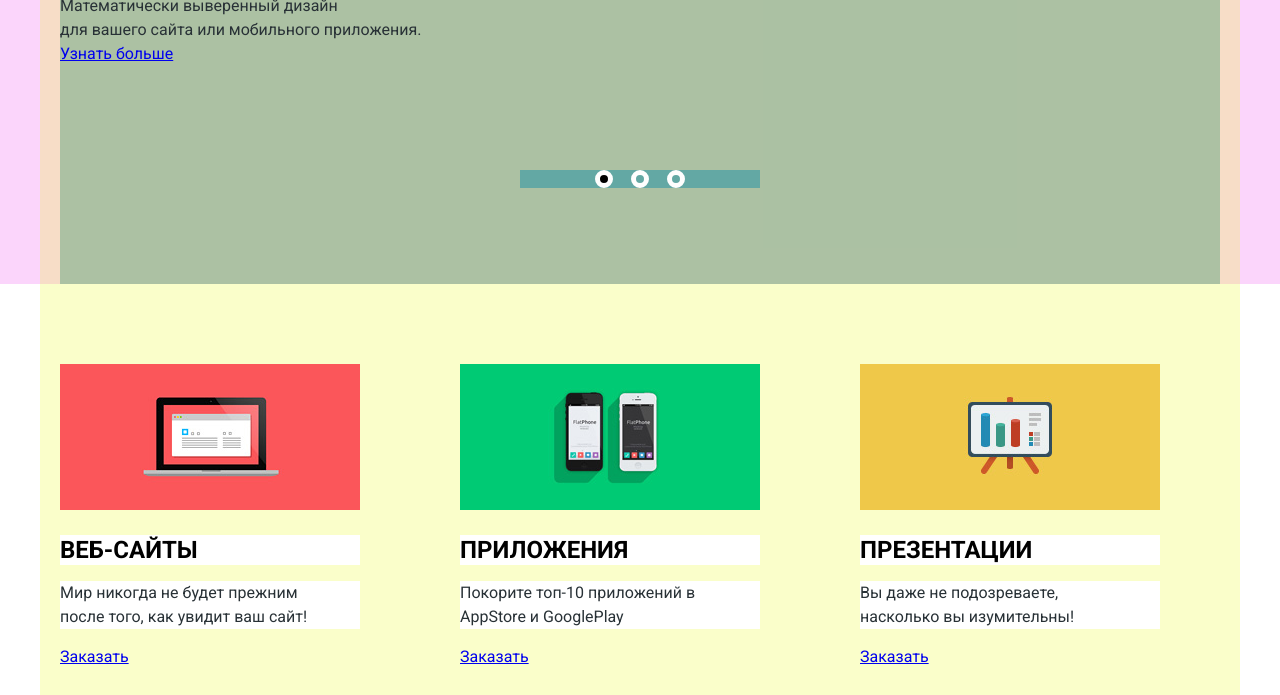
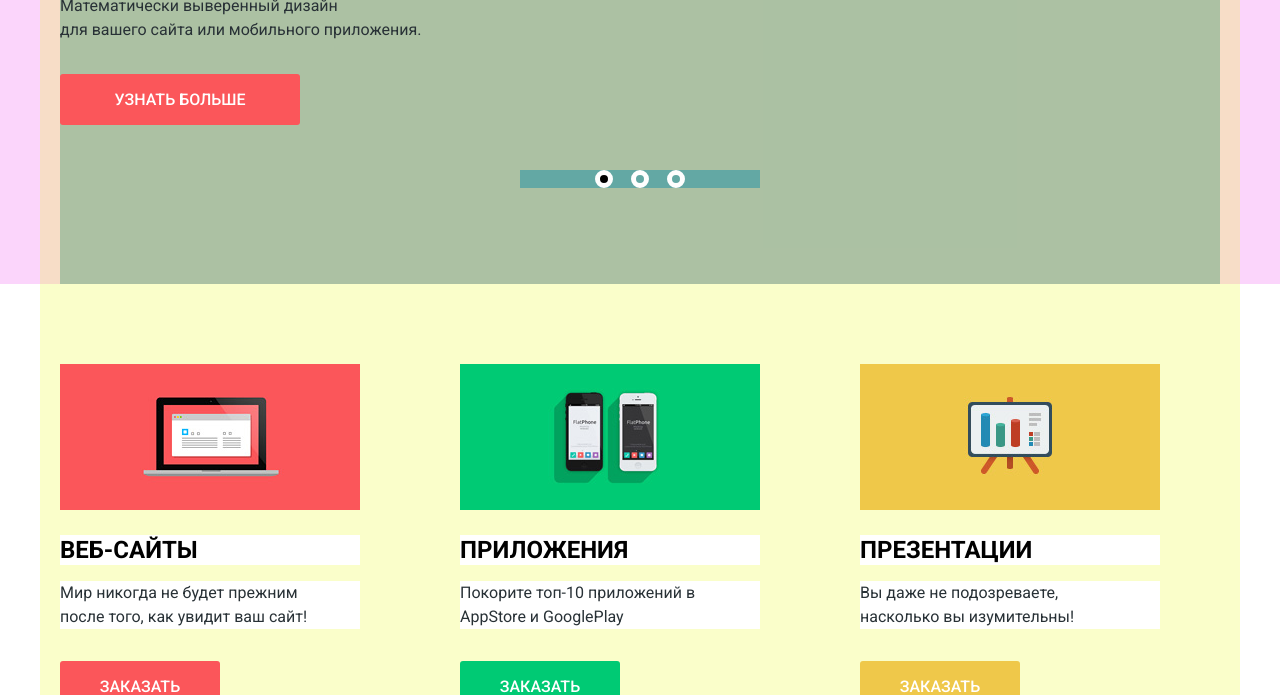
Before and after one commit to MariiaDenisova/nerds, a plain HTML site: page index.html in a window 1280 px wide. Shown: the part 261-956 px from the top of the page. Drawn offline with Linux system fonts and the light colour scheme.

Commit message:
блок преимуществ сделан

```diff
--- a/css/style.css
+++ b/css/style.css
@@ -6,7 +6,7 @@ body {
   font-weight: 400;
   font-size: 16px;
   line-height: 24px;
-  font-family: 'Roboto', sans-serif;
+  font-family: "Roboto", "Arial", sans-serif;
   color: #283136;
 
   background-color: #ffffff;
@@ -263,8 +263,71 @@ body {
 
 .features-item p {
   padding-right: 40px;
-
+  margin: 0;
+  margin-top: 16px;
   color: #283136;
 
   background-color: #ffffff;
 }
+
+/* .features-item .btn {
+  display: inline-block;
+  font: inherit;
+  background-color: #fb565a;
+  color: #ffffff;
+  cursor: pointer;
+  text-decoration: none;
+  text-transform: uppercase;
+  border: none;
+  font-weight: 500;
+  vertical-align: top;
+  text-align: center;
+  border-radius: 3px;
+}
+
+.features-btn-design {
+  padding-top: 14px;
+  padding-right: 40px;
+  padding-bottom: 13px;
+  padding-left: 40px;
+  margin-top: 32px;
+} */
+
+.btn {
+  display: inline-block;
+  font: inherit;
+  background-color: #fb565a;
+  color: #ffffff;
+  text-decoration: none;
+  text-transform: uppercase;
+  border: none;
+  font-weight: 500;
+  vertical-align: top;
+  text-align: center;
+  width: 160px;
+  border-radius: 3px;
+  padding: 0;
+  padding-top: 14px;
+  padding-bottom: 13px;
+  margin-top: 32px;
+}
+
+.features-btn-design-2 {
+  background-color: #00ca74;
+  color: #ffffff;
+}
+
+.features-btn-design-3 {
+  background-color: #efc84a;
+  color: #ffffff;
+}
+
+.delimiter {
+  width: 1160px;
+  height: 2px;
+}
+
+.delimiter img {
+  width: 1160px;
+  height: 2px;
+}
--- a/index.html
+++ b/index.html
@@ -72,24 +72,26 @@
           <img src="pictures/illustration-1.jpg" alt="Картинка для веб-сайтов" width="300" height="146">
           <h2 class="features-item-title">Веб-сайты</h2>
           <p>Мир никогда не будет прежним после того, как увидит ваш сайт!</p>
-          <a href="#" class="btn">Заказать</a>
+          <a href="#" class="btn features-btn-design-1">Заказать</a>
         </div>
 
         <div class="features-item">
           <img src="pictures/illustration-2.jpg" alt="Картинка для приложений" width="300" height="146">
           <h2 class="features-item-title">Приложения</h2>
           <p>Покорите топ-10 приложений в AppStore и GooglePlay</p>
-          <a href="#" class="btn">Заказать</a>
+          <a href="#" class="btn features-btn-design-2">Заказать</a>
         </div>
 
         <div class="features-item">
           <img src="pictures/illustration-3.jpg" alt="Картинка для презентаций" width="300" height="146">
           <h2 class="features-item-title">Презентации</h2>
           <p>Вы даже не подозреваете, насколько вы изумительны!</p>
-          <a href="#" class="btn">Заказать</a>
+          <a href="#" class="btn features-btn-design-3">Заказать</a>
         </div>
       </section>
-
+      <div class="delimiter">
+        <img src="Pictures/delimiter.jpg" alt="картинка-разделитель" width="1160" height="2">
+      </div>
       <section class="about-us">
         <div class="about-us-left">
           <p>
```
Also changed, not shown: Pictures/delimiter.jpg (added).
